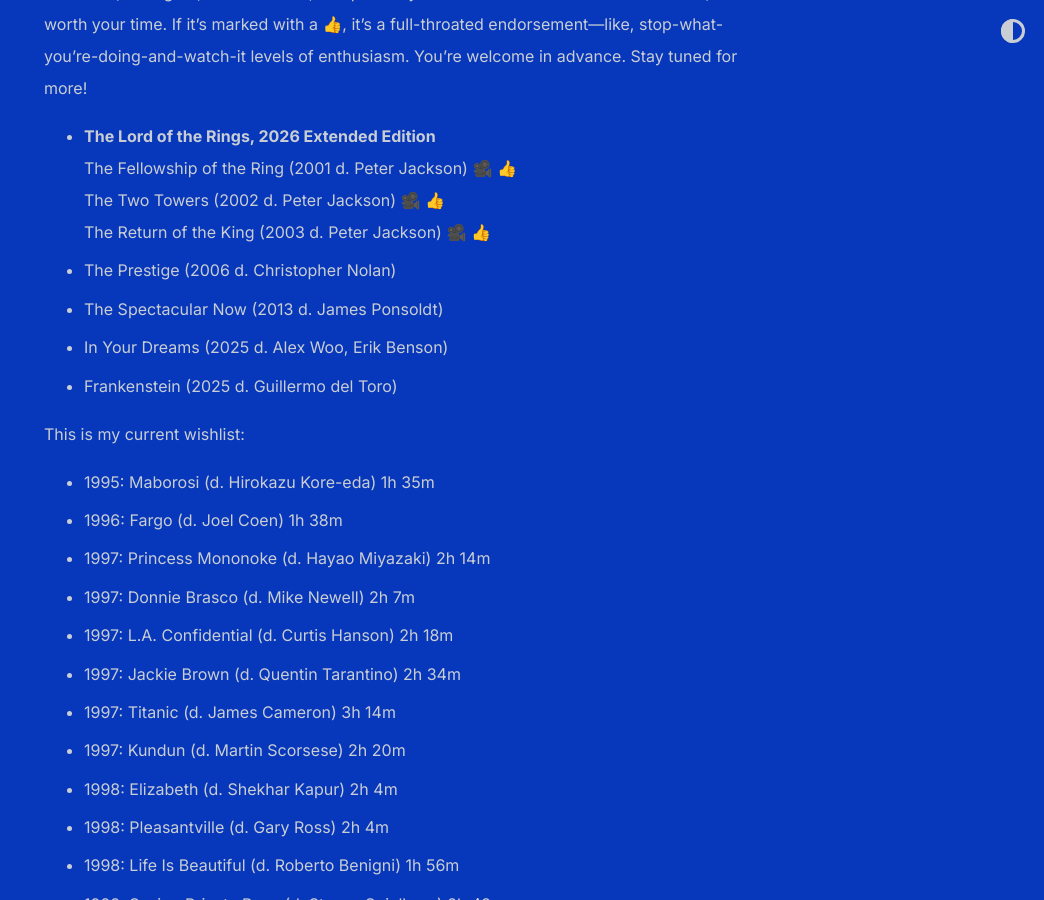
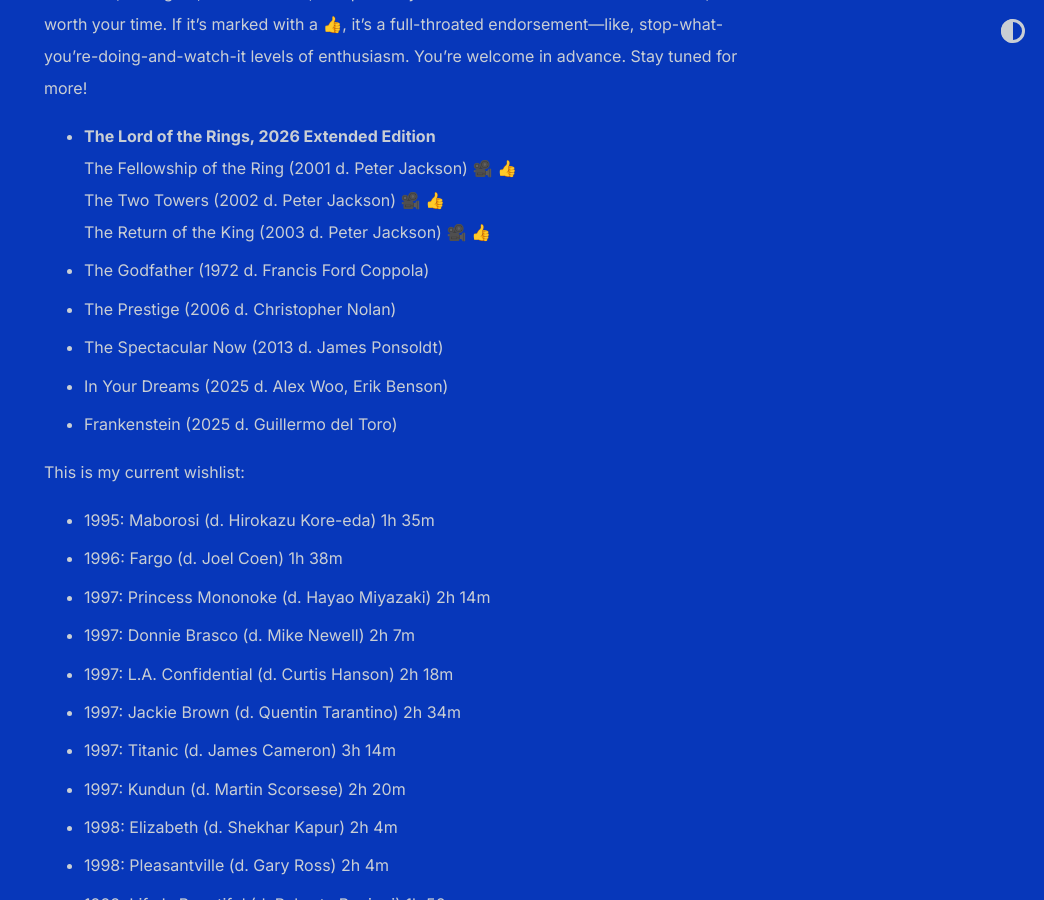
Before and after one commit to shihankanungo/shihankanungo.github.io, a Jekyll site: the page built from movies.md, in a window 1280 px wide and 900 px high, scrolled down 1208 px. Shown: the whole window, without its empty margins (236-1280 px from the left). Built offline with Jekyll 4.4.1, drawn with Linux system fonts in a browser that asks for light colours.

Commit message:
Update movies.md

```diff
--- a/movies.md
+++ b/movies.md
@@ -20,6 +20,7 @@
   The Fellowship of the Ring (2001 d. Peter Jackson) 🎥 👍 <br>
   The Two Towers (2002 d. Peter Jackson) 🎥 👍 <br>
   The Return of the King (2003 d. Peter Jackson) 🎥 👍
+- The Godfather (1972 d. Francis Ford Coppola)
 - The Prestige (2006 d. Christopher Nolan)
 - The Spectacular Now (2013 d. James Ponsoldt)
 - In Your Dreams (2025 d. Alex Woo, Erik Benson)
```
